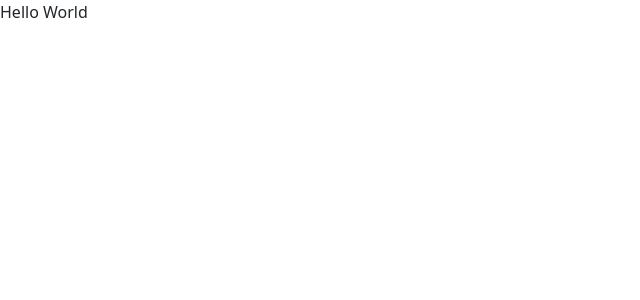
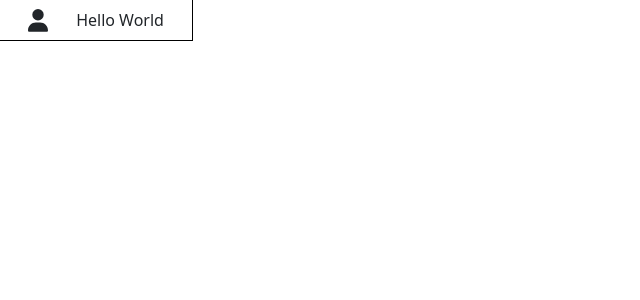
Before and after one commit to Ahmad-ayoub/Voca, a React (Create React App) app: page /MainPage in a window 1280 px wide. Shown: the top 300 px of the page, without its empty margins (0-640 px from the left). Built offline with nearby package versions, Linux system fonts and the light colour scheme.

Commit message:
working on the UI

```diff
--- a/package.json
+++ b/package.json
@@ -3,6 +3,9 @@
   "version": "0.1.0",
   "private": true,
   "dependencies": {
+    "@fortawesome/fontawesome-svg-core": "^6.4.2",
+    "@fortawesome/free-solid-svg-icons": "^6.4.2",
+    "@fortawesome/react-fontawesome": "^0.2.0",
     "@testing-library/jest-dom": "^5.17.0",
     "@testing-library/react": "^13.4.0",
     "@testing-library/user-event": "^13.5.0",
--- a/src/App.js
+++ b/src/App.js
@@ -1,6 +1,7 @@
 import React from "react";
 import "bootstrap/dist/css/bootstrap.min.css";
 import "./Components/Authpage/AuthPage.css";
+import "./Components/MainPage/MainPage.css";
 import { BrowserRouter as Router, Route, Routes } from "react-router-dom";
 import MainPage from "./Components/MainPage/MainPage";
 import AuthPage from "./Components/Authpage/AuthPage";
--- /dev/null
+++ b/src/Components/MainPage/MainPage.css
@@ -0,0 +1,26 @@
+@keyframes slideRight {
+  from {
+    transform: translateX(-100%);
+  }
+  to {
+    transform: translateX(0);
+  }
+}
+
+.profile_box {
+  display: flex;
+  align-items: center;
+  justify-content: space-evenly;
+  outline: 1px solid black;
+  width: 15%;
+}
+
+.profile_box_image {
+  width: 20px;
+  height: auto;
+}
+
+.profile_box_text {
+  position: relative;
+  top: 8px;
+}
--- a/src/Components/MainPage/MainPage.js
+++ b/src/Components/MainPage/MainPage.js
@@ -1,9 +1,14 @@
 import React from "react";
+import { FontAwesomeIcon } from "@fortawesome/react-fontawesome";
+import { faUser } from "@fortawesome/free-solid-svg-icons";
 
 const MainPage = () => {
   return (
-    <div>
-      <p>Hello World</p>
+    <div className="profile_box">
+      <>
+        <FontAwesomeIcon icon={faUser} className="profile_box_image" />
+        <p className="profile_box_text">Hello World</p>
+      </>
     </div>
   );
 };
```
Also changed, not shown: 1 other file (tests, documents, lock files or other folders).
